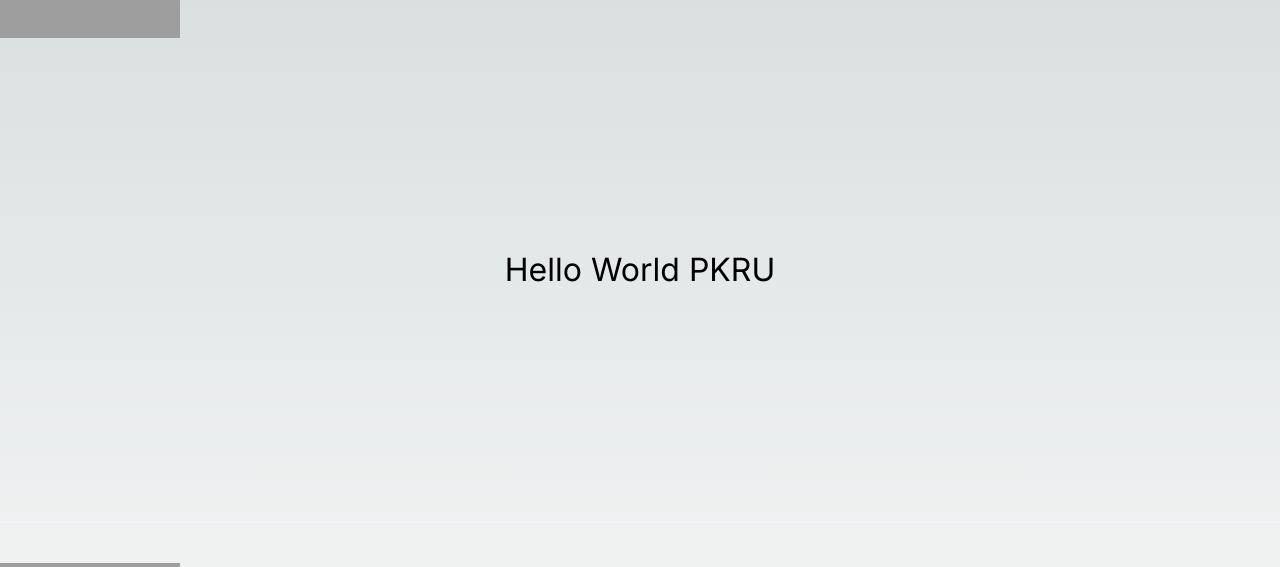
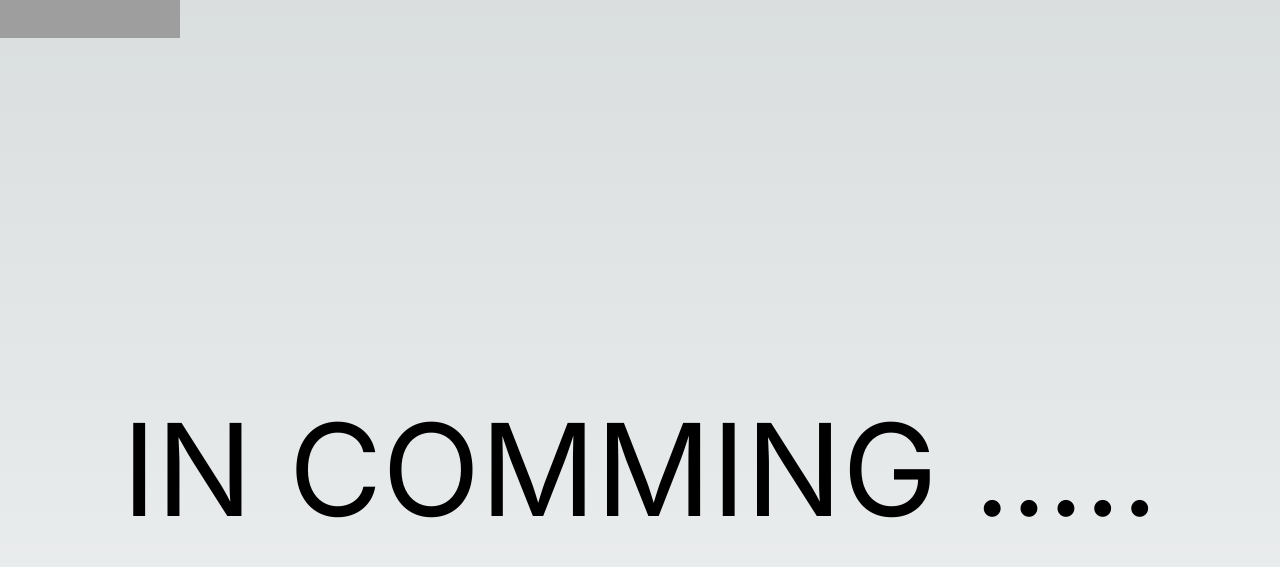
Before and after one commit to s6411423101/DATA-V.1, a Next.js app: page / in a window 1280 px wide. Shown: the part 129-696 px from the top of the page. Built offline with nearby package versions, Linux system fonts and the light colour scheme; grey boxes are pictures that could not be loaded.

Commit message:
Page Text (Update)

```diff
--- a/app/page.tsx
+++ b/app/page.tsx
@@ -1,19 +1,13 @@
-export default function Home() {
+import React from "react";
+
+const Home = () => {
   return (
-    <div
-      style={{
-        display: "flex",
-        justifyContent: "center",
-        alignItems: "center",
-        height: "50vh",
-      }}
-    >
-      <div
-        className="snap-center"
-        style={{ textAlign: "center", fontSize: "2em" }}
-      >
-        Hello World PKRU
+    <div className="flex items-center justify-center min-h-screen">
+      <div className="flex items-center justify-center text-4xl sm:text-6xl md:text-8xl lg:text-9xl">
+        IN COMMING .....
       </div>
     </div>
   );
-}
+};
+
+export default Home;
```
